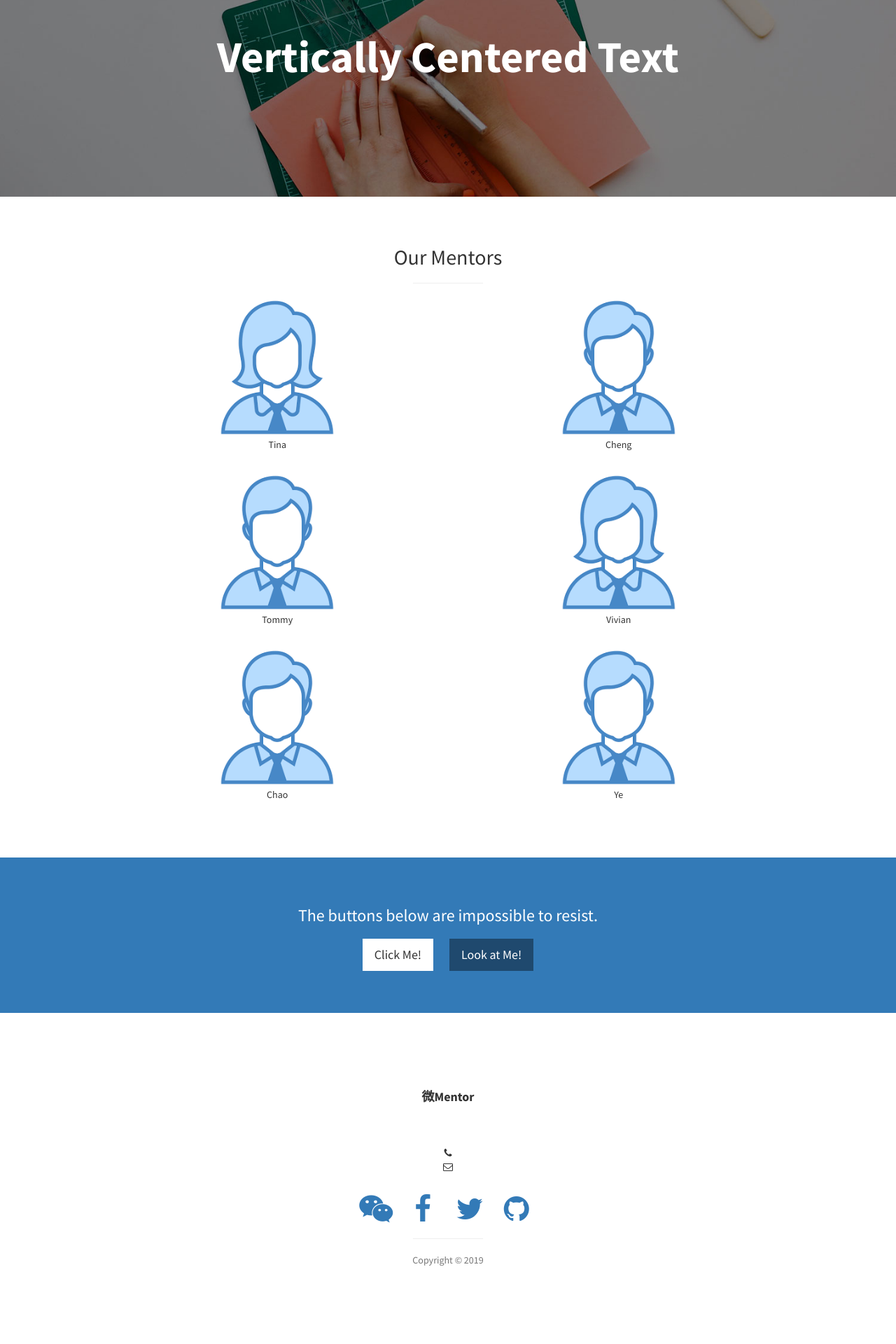
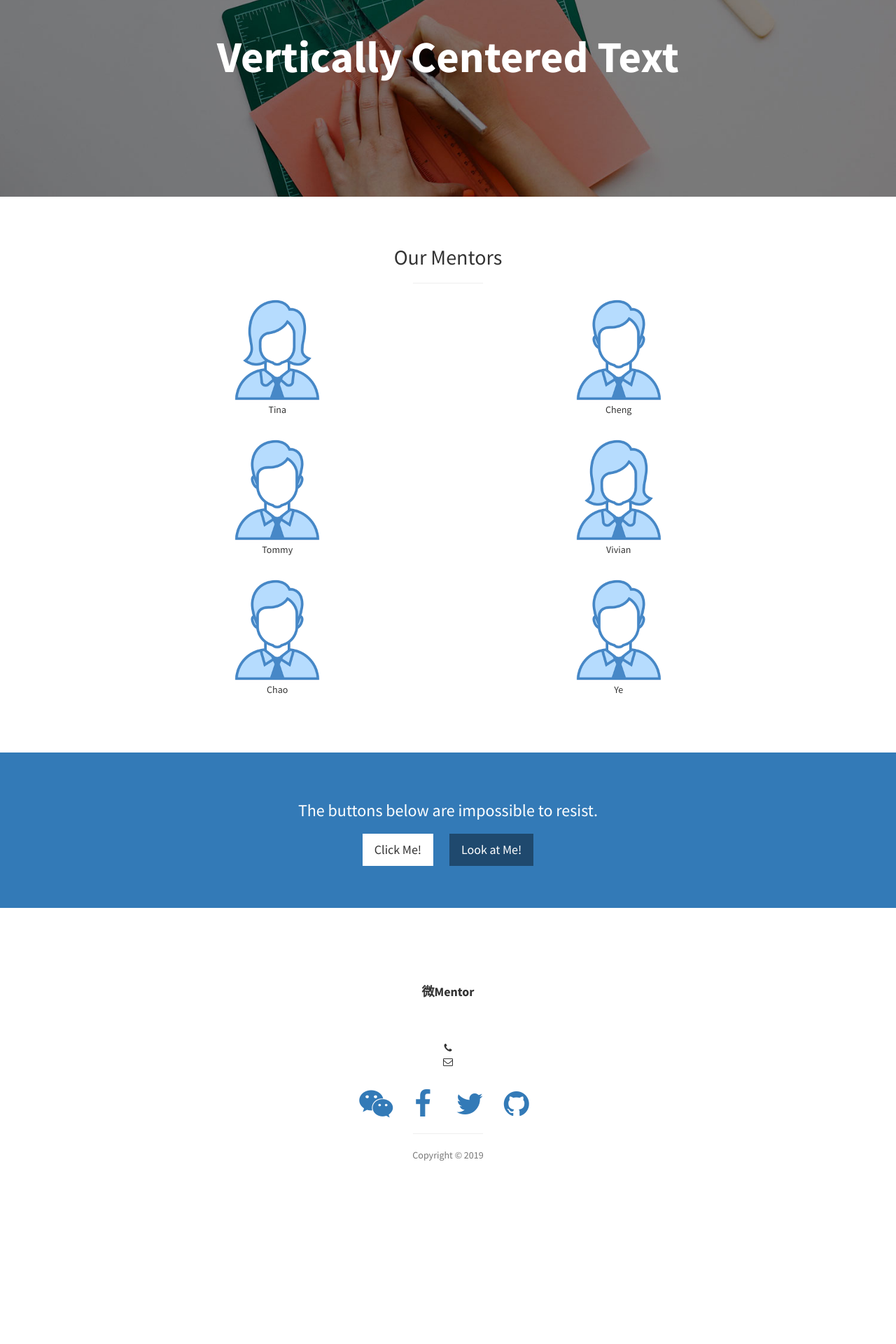
Before and after one commit to tinagui/WeOffer, a Jekyll site: the page built from index.html, in a window 1280 px wide. Shown: the part 1658-3578 px from the top of the page at 70% size. Built offline with Jekyll 4.4.1, drawn with Linux system fonts in a browser that asks for light colours; after the commit the page ends 3428 px from its top, so only the background shows below that.

Commit message:
Update portfolio.html

```diff
--- a/_includes/portfolio.html
+++ b/_includes/portfolio.html
@@ -7,42 +7,42 @@
         <div class="row">
           <div class="col-md-6">
             <div class="portfolio-item">
-                <img class="img-portfolio img-responsive" src="img/female.png" height="200" width="200">
+                <img class="img-portfolio img-responsive" src="img/female.png" height="150" width="150">
                 <p> Tina </p>
               </a>
             </div>
           </div>
           <div class="col-md-6">
             <div class="portfolio-item">
-                <img class="img-portfolio img-responsive" src="img/male.png" height="200" width="200">
+                <img class="img-portfolio img-responsive" src="img/male.png" height="150" width="150">
                 <p> Cheng </p>
               </a>
             </div>
           </div>
           <div class="col-md-6">
             <div class="portfolio-item">
-                <img class="img-portfolio img-responsive" src="img/male.png" height="200" width="200">
+                <img class="img-portfolio img-responsive" src="img/male.png" height="150" width="150">
                 <p> Tommy </p>
               </a>
             </div>
           </div>
           <div class="col-md-6">
             <div class="portfolio-item">
-                <img class="img-portfolio img-responsive" src="img/female.png" height="200" width="200">
+                <img class="img-portfolio img-responsive" src="img/female.png" height="150" width="150">
                 <p> Vivian </p>
               </a>
             </div>
           </div>
           <div class="col-md-6">
             <div class="portfolio-item">
-                <img class="img-portfolio img-responsive" src="img/male.png" height="200" width="200">
+                <img class="img-portfolio img-responsive" src="img/male.png" height="150" width="150">
                 <p> Chao </p>
               </a>
             </div>
           </div>
           <div class="col-md-6">
             <div class="portfolio-item">
-                <img class="img-portfolio img-responsive" src="img/male.png" height="200" width="200">
+                <img class="img-portfolio img-responsive" src="img/male.png" height="150" width="150">
                 <p> Ye </p>
               </a>
             </div>
```
